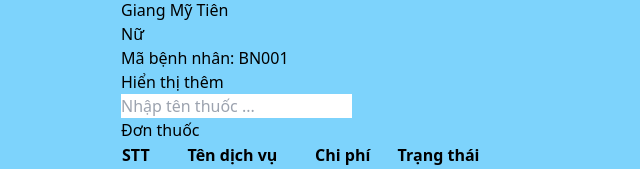
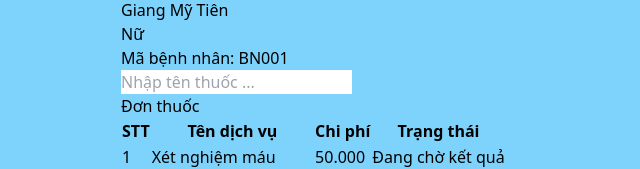
Before and after one commit to NguyenDuyTan0302/HTTTYT, a React app: page /profile/technical in a window 1280 px wide. Shown: the part 650-819 px from the top of the page, without its empty margins (319-959 px from the left). Built offline with nearby package versions, Linux system fonts and the light colour scheme; the HTML template or start-up script is replaced by a standard one.

Commit message:
Tân updates

```diff
--- a/src/components/Technical.jsx
+++ b/src/components/Technical.jsx
@@ -14,9 +14,6 @@ const Technical = () => {
         <p className="text-gray-700">Nữ</p>
         <p className="text-gray-700">Mã bệnh nhân: BN001</p>
 
-        <button className="mt-3 px-4 py-2 bg-blue-500 text-white rounded-lg hover:bg-blue-600 transition">
-          Hiển thị thêm
-        </button>
       </div>
 
       {/* 🩶 Thẻ 2: Input nhập tên thuốc */}
```
